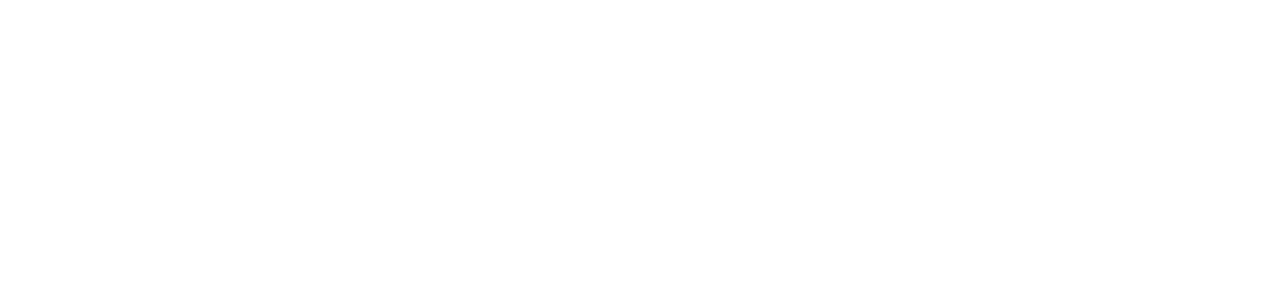
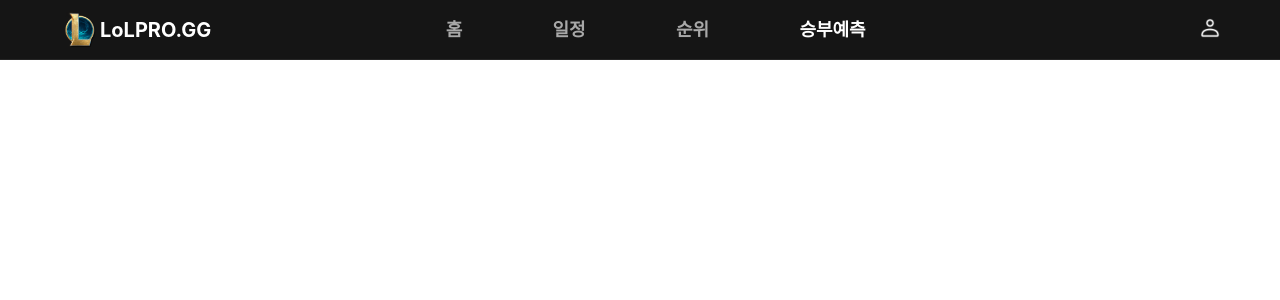
Before and after one commit to jihyezi/LoLPRO.GG, a React (Create React App) app: page /prediction in a window 1280 px wide. Before the commit this address had no page. Shown: the top 300 px of the page. Built offline with nearby package versions, Linux system fonts and the light colour scheme.

Commit message:
feat: Header 메뉴 이동 구현

```diff
--- a/src/App.js
+++ b/src/App.js
@@ -2,12 +2,14 @@
 import './App.css';
 import { BrowserRouter, Route, Routes } from 'react-router-dom';
 import Home from './pages/Home';
+import Prediction from './pages/Prediction';
 
 function App() {
   return (
     <BrowserRouter>
       <Routes>
         <Route path='/' element={<Home />} />
+        <Route path='/prediction' element={<Prediction />} />
       </Routes>
     </BrowserRouter>
   );
--- a/src/components/Home/Header.jsx
+++ b/src/components/Home/Header.jsx
@@ -1,38 +1,46 @@
-import React from "react";
+import React, { useEffect, useState } from "react";
+import { useLocation } from "react-router-dom";
 import styles from "./Header.module.css"
 
 import logo from "../../assets/Home/logo.png"
 import profile from "../../assets/Home/profile.png"
 
 const Header = () => {
+    const location = useLocation();
+    const [selectedMenu, setSelcetedMenu] = useState("홈");
+
+    const menuItems = [
+        { name: "홈", href: "/" },
+        { name: "일정", href: "/" },
+        { name: "순위", href: "/" },
+        { name: "승부예측", href: "/prediction" },
+    ];
+
+    useEffect(() => {
+        const currentMenu = menuItems.find(item => item.href === location.pathname);
+        if (currentMenu) {
+            setSelcetedMenu(currentMenu.name);
+        }
+    }, [location.pathname])
+
     return (
-        <div className={styles.HeaderContainer}>
-            <div className={styles.LogoContainer}>
+        <div className={styles.headerContainer}>
+            <div className={styles.logoContainer}>
                 <img src={logo} className={styles.logoimg} />
                 <p className={styles.logotext}>LoLPRO.GG</p>
             </div>
             <div>
                 <ul className={styles.menuList}>
-                    <li>
-                        <a>
-                            <p className={styles.menutext}>홈</p>
-                        </a>
-                    </li>
-                    <li>
-                        <a>
-                            <p className={styles.menutext}>일정</p>
-                        </a>
-                    </li>
-                    <li>
-                        <a>
-                            <p className={styles.menutext}>순위</p>
-                        </a>
-                    </li>
-                    <li>
-                        <a>
-                            <p className={styles.menutext}>승부예측</p>
-                        </a>
-                    </li>
+                    {menuItems.map((item, index) => (
+                        <li key={index}>
+                            <a
+                                href={item.href}
+                                className={styles.menutext}
+                                data-selected={selectedMenu === item.name ? "true" : "false"}>
+                                <span>{item.name}</span>
+                            </a>
+                        </li>
+                    ))}
                 </ul>
             </div>
             <div className={styles.profileContainer}>
--- a/src/components/Home/Header.module.css
+++ b/src/components/Home/Header.module.css
@@ -1,4 +1,4 @@
-.HeaderContainer {
+.headerContainer {
     position: fixed;
     top: 0;
     right: 0;
@@ -17,7 +17,7 @@
     border-bottom: 1px solid hsla(0,0%,100%,.07);
 }
 
-.LogoContainer {
+.logoContainer {
     display: flex;
     flex-direction: row;
     align-items: center;
@@ -30,6 +30,8 @@
 
 .logotext {
     color: #ffffff;
+    font-size: 20px;
+    font-weight: 700;
 }
 
 .menuList {
@@ -38,6 +40,7 @@
     justify-content: space-between;
     list-style: none;
     padding: 0;
+    width: 500px;
 }
 
 .menutext {
@@ -47,6 +50,12 @@
     font-weight: 700;
     line-height: 20px;
     color: #A8A8A8;
+    text-decoration: none;
+    transition: color 0.3s ease;
+}
+
+.menutext[data-selected="true"] {
+    color: #ffffff;
 }
 
 .profileContainer {
--- /dev/null
+++ b/src/pages/Prediction.jsx
@@ -0,0 +1,13 @@
+import React from "react";
+import Header from "../components/Home/Header";
+
+const Prediction = () => {
+    return (
+        <div>
+            <Header />
+            Prediction
+        </div>
+    )
+}
+
+export default Prediction;
```
Also changed, not shown: src/assets/Home/nockton.jpg (deleted).
